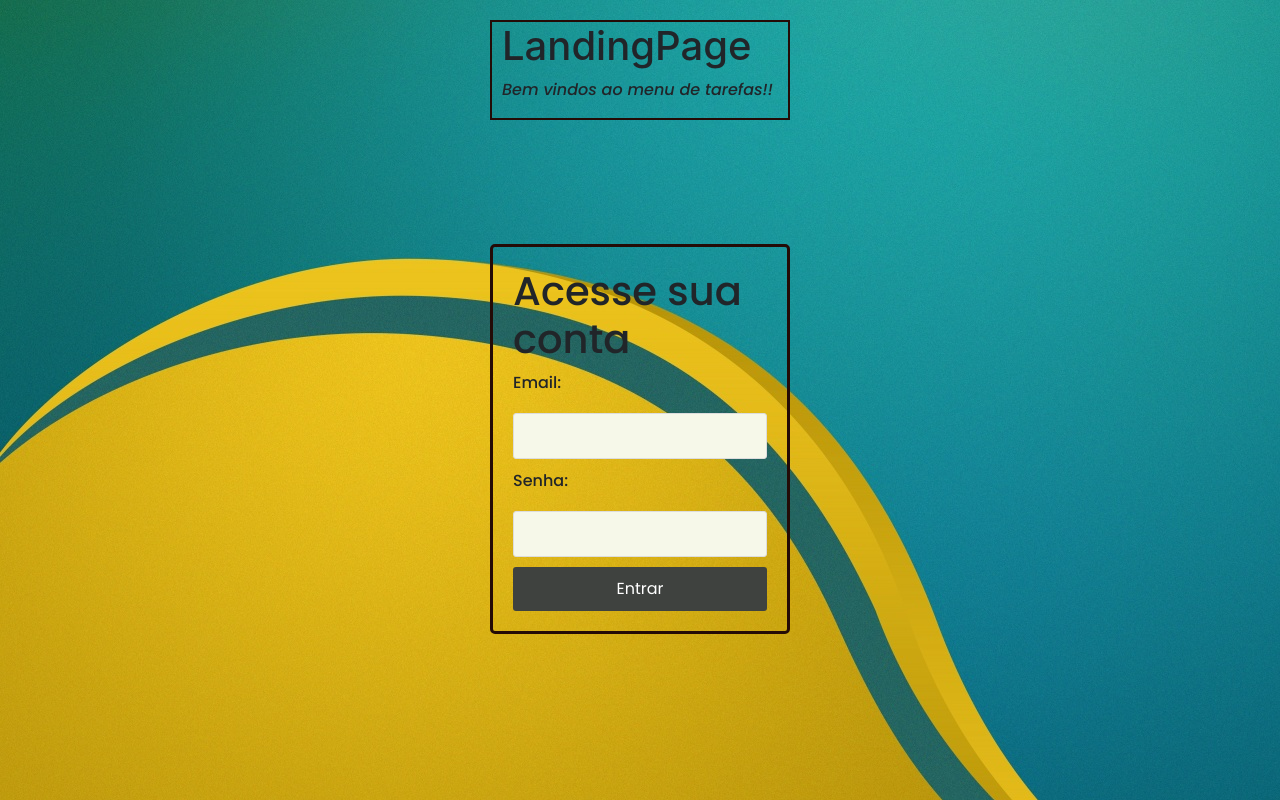
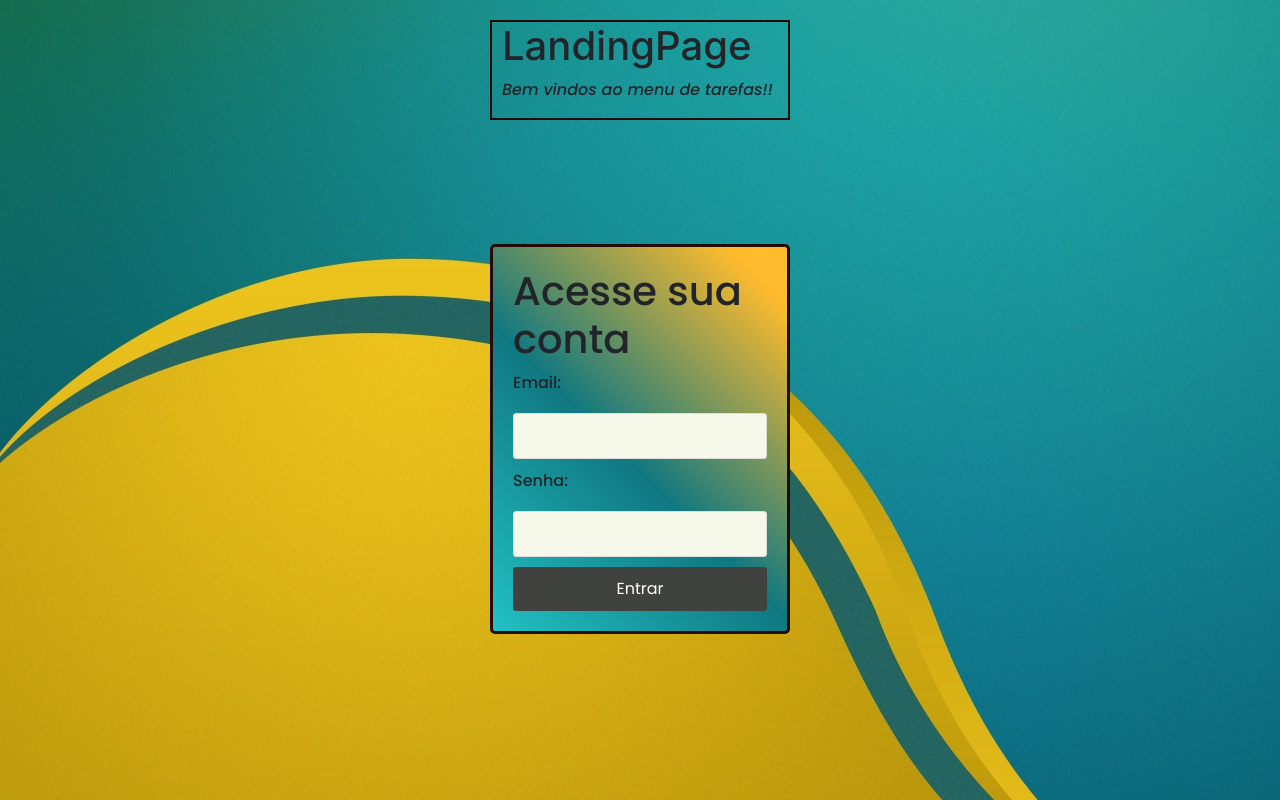
Before and after one commit to OHLukinhas/landingpage, a PHP site: page / in a window 1280 px wide. Run offline with PHP 8.4, Linux system fonts and the light colour scheme.

Commit message:
estiliz. painel de login
estilizado fundo do painel_login

```diff
--- a/style.css
+++ b/style.css
@@ -11,7 +11,9 @@ body {
     border-radius: 5px;
     font-family: "Poppins", sans-serif;
     font-weight: 500;
-    font-style: normal
+    font-style: normal;
+    background: rgb(34,193,195);
+    background: linear-gradient(45deg, rgba(34,193,195,1) 0%, rgba(16,120,129,1) 45%, rgba(253,187,45,1) 91%);
   }
   input[type="text"], input[type="password"] {
     width: 100%;
```
